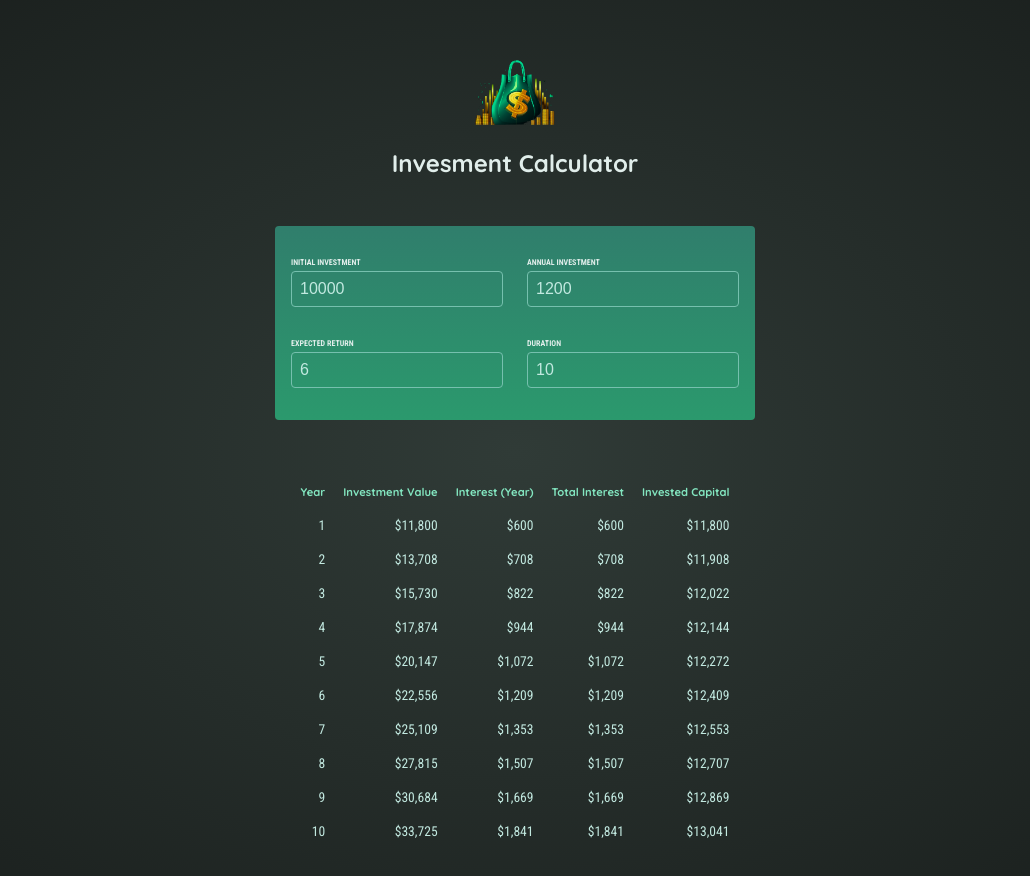
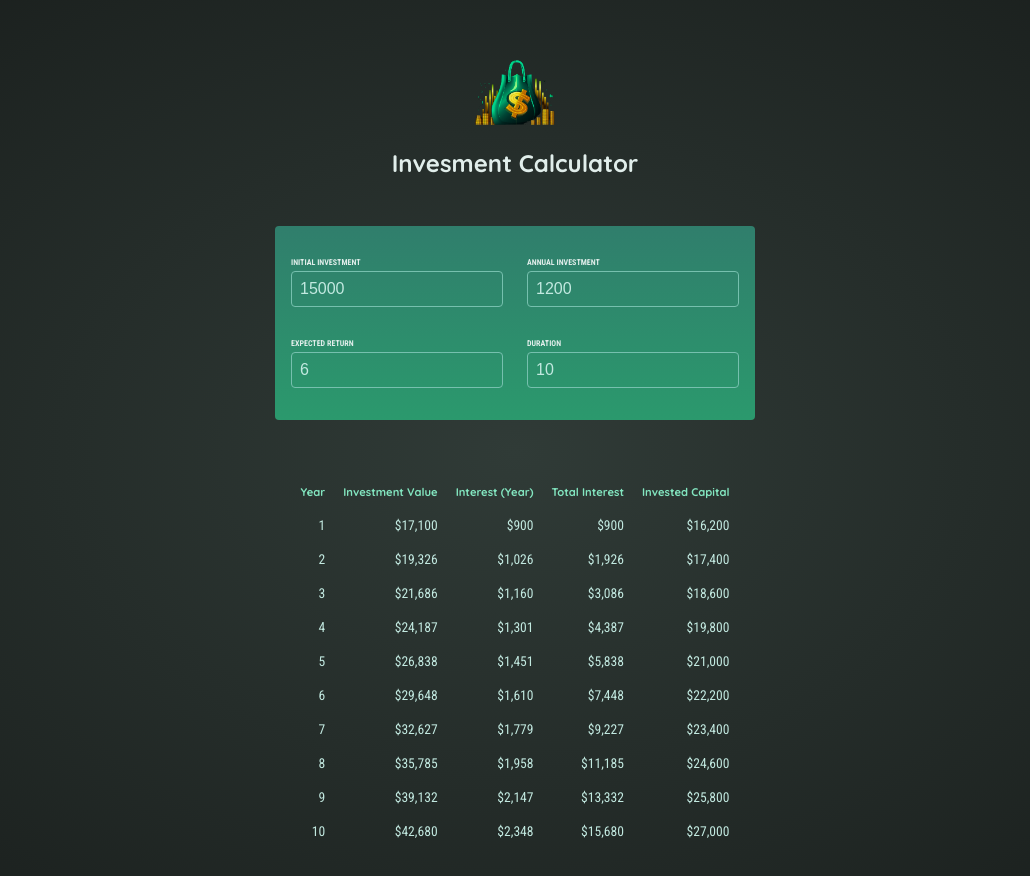
Before and after one commit to aufasyaihan/react-investment-calculator, a React (Vite) app: page / in a window 1280 px wide. Shown: the top 876 px of the page, without its empty margins (125-1155 px from the left). Built offline with nearby package versions, Linux system fonts and the light colour scheme.

Commit message:
showing results

```diff
--- a/src/App.jsx
+++ b/src/App.jsx
@@ -4,7 +4,7 @@ import { useState } from "react";
 
 function App() {
   const [input, setInput] = useState({
-    initialInvestment: 10000,
+    initialInvestment: 15000,
     annualInvestment: 1200,
     expectedReturn: 6,
     duration: 10,
--- a/src/components/Results.jsx
+++ b/src/components/Results.jsx
@@ -2,6 +2,10 @@ import { calculateInvestmentResults, formatter } from "../util/investment";
 
 export default function Results({ input }) {
   const results = calculateInvestmentResults(input);
+  const initialInvestment =
+    results[0].valueEndOfYear -
+    results[0].interest -
+    results[0].annualInvestment;
 
   console.log(input);
   return (
@@ -18,21 +22,22 @@ export default function Results({ input }) {
         </thead>
         <tbody>
           {results.map((item, index) => {
+            const totalInterest =
+              item.valueEndOfYear -
+              item.annualInvestment * item.year -
+              initialInvestment;
+            const totalAmountInvested = item.valueEndOfYear - totalInterest;
+
             return (
               <tr key={index}>
                 <td>{item.year}</td>
                 <td>{formatter.format(item.valueEndOfYear)}</td>
                 <td>{formatter.format(item.interest)}</td>
-                <td>{formatter.format(item.interest)}</td>
-                <td>{formatter.format(input.annualInvestment + input.initialInvestment + item.interest)}</td>
+                <td>{formatter.format(totalInterest)}</td>
+                <td>{formatter.format(totalAmountInvested)}</td>
               </tr>
             );
           })}
-          {/* <td>{results.year}</td>
-            <td>{results.interest}</td>
-            <td>{results.valueEndOfYear}</td>
-            <td>{results.annualInvestment}</td>
-            <td>sadasdasd</td> */}
         </tbody>
       </table>
     </section>
```
